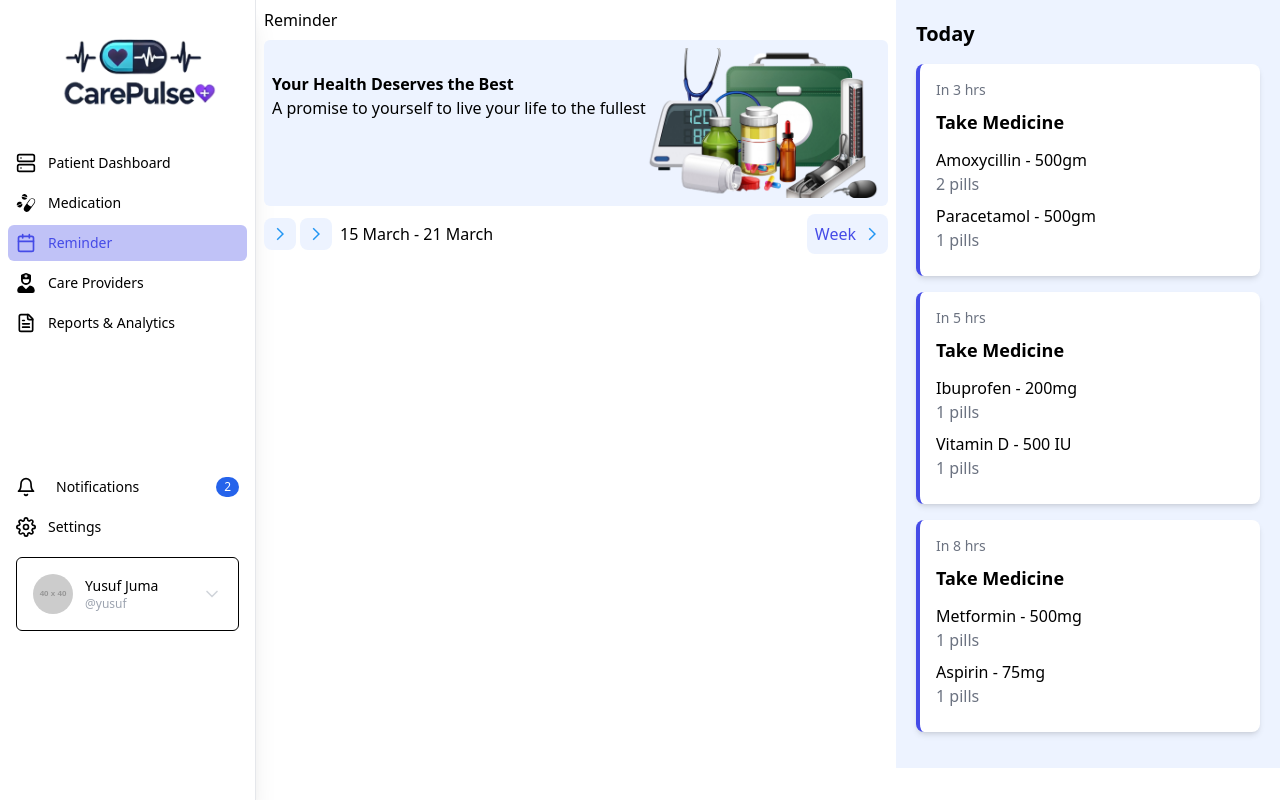
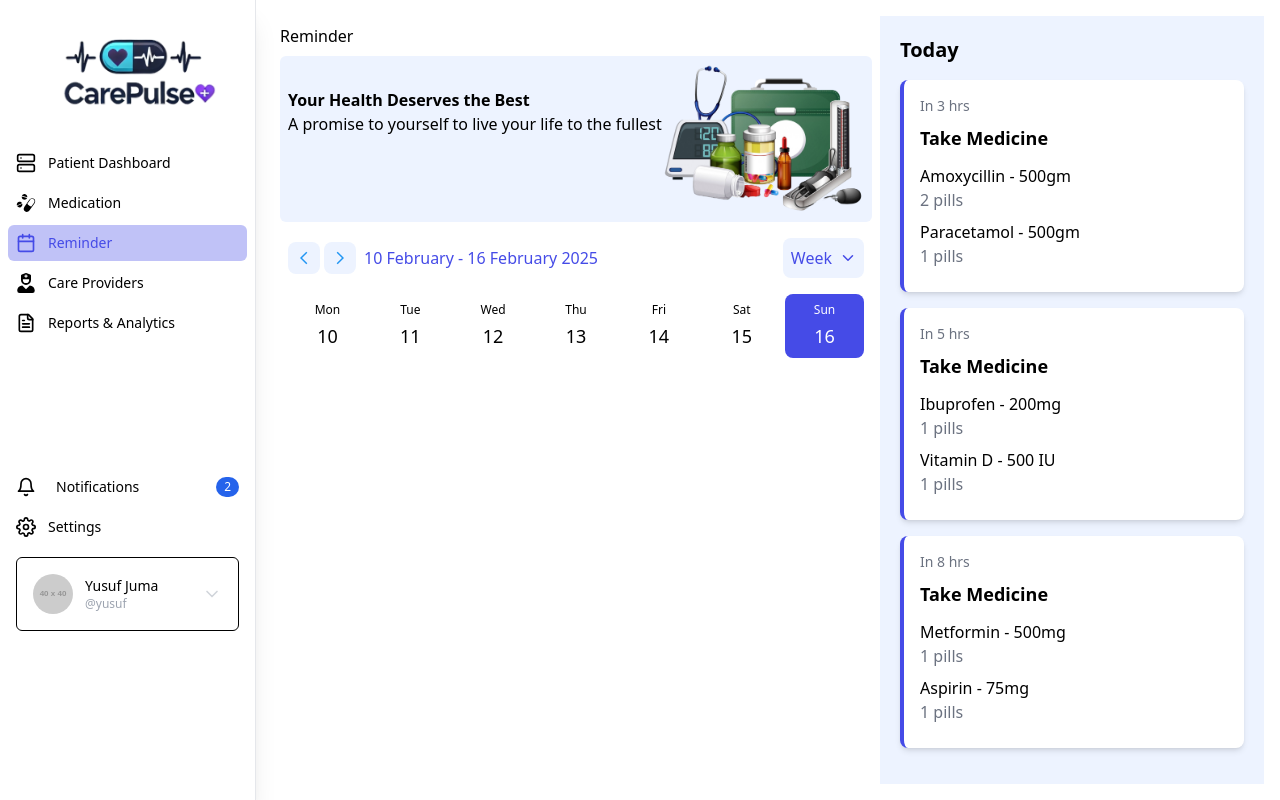
Before and after one commit to kennedymwaniki/CareSync, a React app: page /patient/patient-reminder in a window 1280 px wide. Built offline with nearby package versions, Linux system fonts and the light colour scheme; the HTML template or start-up script is replaced by a standard one.

Commit message:
Implement DateComponent with week/month view navigation and date generation logic; update PatientReminders layout for improved styling

```diff
--- a/src/components/DateComponent.tsx
+++ b/src/components/DateComponent.tsx
@@ -1,23 +1,275 @@
-import { FcNext } from "react-icons/fc";
+import { useState, useEffect } from "react";
+import { FcNext, FcPrevious } from "react-icons/fc";
+import { IoChevronDownOutline } from "react-icons/io5";
 
-const DateComponent = () => {
+type ViewMode = "week" | "month";
+
+interface DateInfo {
+  date: number;
+  month: number;
+  year: number;
+  isCurrentDay: boolean;
+  isCurrentMonth: boolean;
+}
+
+const DateComponent: React.FC = () => {
+  const [viewMode, setViewMode] = useState<ViewMode>("week");
+  const [currentDate, setCurrentDate] = useState<Date>(new Date());
+  const [dates, setDates] = useState<DateInfo[]>([]);
+  const [dropdownOpen, setDropdownOpen] = useState<boolean>(false);
+
+  // Generate dates for week or month view
+  useEffect(() => {
+    if (viewMode === "week") {
+      setDates(generateWeekDates(currentDate));
+    } else {
+      setDates(generateMonthDates(currentDate));
+    }
+  }, [currentDate, viewMode]);
+
+  // Generate an array of 7 dates for the week view
+  const generateWeekDates = (date: Date): DateInfo[] => {
+    const result: DateInfo[] = [];
+    const today = new Date();
+
+    // Find the Monday of the current week
+    const dayOfWeek = date.getDay() || 7; // Convert Sunday (0) to 7
+    const mondayDate = new Date(date);
+    mondayDate.setDate(date.getDate() - dayOfWeek + 1);
+
+    // Generate 7 days starting from Monday
+    for (let i = 0; i < 7; i++) {
+      const currentDateToAdd = new Date(mondayDate);
+      currentDateToAdd.setDate(mondayDate.getDate() + i);
+
+      result.push({
+        date: currentDateToAdd.getDate(),
+        month: currentDateToAdd.getMonth(),
+        year: currentDateToAdd.getFullYear(),
+        isCurrentDay:
+          currentDateToAdd.getDate() === today.getDate() &&
+          currentDateToAdd.getMonth() === today.getMonth() &&
+          currentDateToAdd.getFullYear() === today.getFullYear(),
+        isCurrentMonth: currentDateToAdd.getMonth() === date.getMonth(),
+      });
+    }
+
+    return result;
+  };
+
+  // Generate dates for the entire month view
+  const generateMonthDates = (date: Date): DateInfo[] => {
+    const result: DateInfo[] = [];
+    const today = new Date();
+
+    const year = date.getFullYear();
+    const month = date.getMonth();
+
+    // Get the first day of the month
+    const firstDayOfMonth = new Date(year, month, 1);
+    const dayOfWeek = firstDayOfMonth.getDay() || 7; // Convert Sunday (0) to 7
+
+    // Add days from previous month to fill the first week
+    const daysFromPrevMonth = dayOfWeek - 1;
+    for (let i = daysFromPrevMonth; i > 0; i--) {
+      const prevMonthDate = new Date(year, month, 1 - i);
+      result.push({
+        date: prevMonthDate.getDate(),
+        month: prevMonthDate.getMonth(),
+        year: prevMonthDate.getFullYear(),
+        isCurrentDay:
+          prevMonthDate.getDate() === today.getDate() &&
+          prevMonthDate.getMonth() === today.getMonth() &&
+          prevMonthDate.getFullYear() === today.getFullYear(),
+        isCurrentMonth: false,
+      });
+    }
+
+    // Add all days of current month
+    const daysInMonth = new Date(year, month + 1, 0).getDate();
+    for (let i = 1; i <= daysInMonth; i++) {
+      result.push({
+        date: i,
+        month: month,
+        year: year,
+        isCurrentDay:
+          i === today.getDate() &&
+          month === today.getMonth() &&
+          year === today.getFullYear(),
+        isCurrentMonth: true,
+      });
+    }
+
+    // Add days from next month to complete the grid (up to 42 days for 6 weeks)
+    const remainingDays = 42 - result.length;
+    for (let i = 1; i <= remainingDays; i++) {
+      const nextMonthDate = new Date(year, month + 1, i);
+      result.push({
+        date: nextMonthDate.getDate(),
+        month: nextMonthDate.getMonth(),
+        year: nextMonthDate.getFullYear(),
+        isCurrentDay:
+          nextMonthDate.getDate() === today.getDate() &&
+          nextMonthDate.getMonth() === today.getMonth() &&
+          nextMonthDate.getFullYear() === today.getFullYear(),
+        isCurrentMonth: false,
+      });
+    }
+
+    return result;
+  };
+
+  // Navigate to previous week/month
+  const handlePrevious = (): void => {
+    const newDate = new Date(currentDate);
+    if (viewMode === "week") {
+      newDate.setDate(newDate.getDate() - 7);
+    } else {
+      newDate.setMonth(newDate.getMonth() - 1);
+    }
+    setCurrentDate(newDate);
+  };
+
+  // Navigate to next week/month
+  const handleNext = (): void => {
+    const newDate = new Date(currentDate);
+    if (viewMode === "week") {
+      newDate.setDate(newDate.getDate() + 7);
+    } else {
+      newDate.setMonth(newDate.getMonth() + 1);
+    }
+    setCurrentDate(newDate);
+  };
+
+  // Format the date range string
+  const getDateRangeString = (): string => {
+    if (viewMode === "week" && dates.length >= 7) {
+      const startDate = new Date(dates[0].year, dates[0].month, dates[0].date);
+      const endDate = new Date(dates[6].year, dates[6].month, dates[6].date);
+
+      return `${startDate.getDate()} ${startDate.toLocaleString("default", {
+        month: "long",
+      })}${
+        startDate.getMonth() !== endDate.getMonth() ||
+        startDate.getFullYear() !== endDate.getFullYear()
+          ? " " + startDate.getFullYear()
+          : ""
+      } - ${endDate.getDate()} ${endDate.toLocaleString("default", {
+        month: "long",
+      })} ${endDate.getFullYear()}`;
+    } else {
+      return `${currentDate.toLocaleString("default", {
+        month: "long",
+      })} ${currentDate.getFullYear()}`;
+    }
+  };
+
+  const getDayName = (dateInfo: DateInfo): string => {
+    const date = new Date(dateInfo.year, dateInfo.month, dateInfo.date);
+    return date.toLocaleString("default", { weekday: "short" });
+  };
+
   return (
-    <div className="flex justify-between mt-2">
-      <div className="flex justify-between items-center space-x-2">
-        <div className="space-x-1">
-          <button className="bg-[#EDF3FF] p-2 rounded-lg">
-            <FcNext />
+    <div className="flex flex-col space-y-4 mt-2 p-2">
+      <div className="flex justify-between items-center">
+        <div className="flex justify-between items-center space-x-2">
+          <div className="space-x-1">
+            <button
+              className="bg-[#EDF3FF] p-2 rounded-lg"
+              onClick={handlePrevious}
+              aria-label="Previous"
+            >
+              <FcPrevious />
+            </button>
+            <button
+              className="bg-[#EDF3FF] p-2 rounded-lg"
+              onClick={handleNext}
+              aria-label="Next"
+            >
+              <FcNext />
+            </button>
+          </div>
+          <p className="text-[#454BE7] font-medium">{getDateRangeString()}</p>
+        </div>
+
+        <div className="relative">
+          <button
+            className="flex justify-between items-center bg-[#EDF3FF] p-2 rounded-lg gap-2 text-[#454BE7]"
+            onClick={() => setDropdownOpen(!dropdownOpen)}
+          >
+            <p>{viewMode === "week" ? "Week" : "Month"}</p>
+            <IoChevronDownOutline
+              className={`transition-transform ${
+                dropdownOpen ? "rotate-180" : ""
+              }`}
+            />
           </button>
-          <button className="bg-[#EDF3FF] p-2 rounded-lg">
-            <FcNext />
-          </button>
+
+          {dropdownOpen && (
+            <div className="absolute right-0 mt-1 bg-white shadow-lg rounded-lg z-10">
+              <button
+                className={`block w-full text-left px-4 py-2 hover:bg-[#EDF3FF] ${
+                  viewMode === "week" ? "bg-[#EDF3FF] text-[#454BE7]" : ""
+                }`}
+                onClick={() => {
+                  setViewMode("week");
+                  setDropdownOpen(false);
+                }}
+              >
+                Week
+              </button>
+              <button
+                className={`block w-full text-left px-4 py-2 hover:bg-[#EDF3FF] ${
+                  viewMode === "month" ? "bg-[#EDF3FF] text-[#454BE7]" : ""
+                }`}
+                onClick={() => {
+                  setViewMode("month");
+                  setDropdownOpen(false);
+                }}
+              >
+                Month
+              </button>
+            </div>
+          )}
         </div>
-        <p>15 March - 21 March </p>
       </div>
 
-      <div className="flex justify-between items-center bg-[#EDF3FF] p-2 rounded-lg gap-2 text-[#454BE7]">
-        <p>Week</p>
-        <FcNext />
+      <div
+        className={`grid ${
+          viewMode === "week" ? "grid-cols-7" : "grid-cols-7"
+        } gap-1`}
+      >
+        {viewMode === "month" && (
+          <>
+            <div className="text-center text-gray-500 font-medium">Mon</div>
+            <div className="text-center text-gray-500 font-medium">Tue</div>
+            <div className="text-center text-gray-500 font-medium">Wed</div>
+            <div className="text-center text-gray-500 font-medium">Thu</div>
+            <div className="text-center text-gray-500 font-medium">Fri</div>
+            <div className="text-center text-gray-500 font-medium">Sat</div>
+            <div className="text-center text-gray-500 font-medium">Sun</div>
+          </>
+        )}
+
+        {dates.map((dateInfo, index) => (
+          <div
+            key={index}
+            className={`text-center p-2 rounded-lg ${
+              dateInfo.isCurrentDay
+                ? "bg-[#454BE7] text-white"
+                : dateInfo.isCurrentMonth
+                ? "text-black"
+                : "text-gray-400"
+            } ${viewMode === "week" ? "flex flex-col items-center" : ""}`}
+          >
+            {viewMode === "week" && (
+              <span className="text-xs mb-1">{getDayName(dateInfo)}</span>
+            )}
+            <span className={`${viewMode === "week" ? "text-lg" : "text-sm"}`}>
+              {dateInfo.date}
+            </span>
+          </div>
+        ))}
       </div>
     </div>
   );
--- a/src/features/patient/PatientReminders.tsx
+++ b/src/features/patient/PatientReminders.tsx
@@ -3,7 +3,7 @@ import reminder from "../../assets/reminderbanner.png";
 import DateComponent from "../../components/DateComponent";
 const PatientReminders = () => {
   return (
-    <div className="flex w-full text-nowrap">
+    <div className="flex w-full text-nowrap p-4">
       <div className="p-2">
         <h4 className="mb-2">Reminder</h4>
         <div className="p-2 bg-[#EDF3FF] rounded-md flex justify-between">
```
